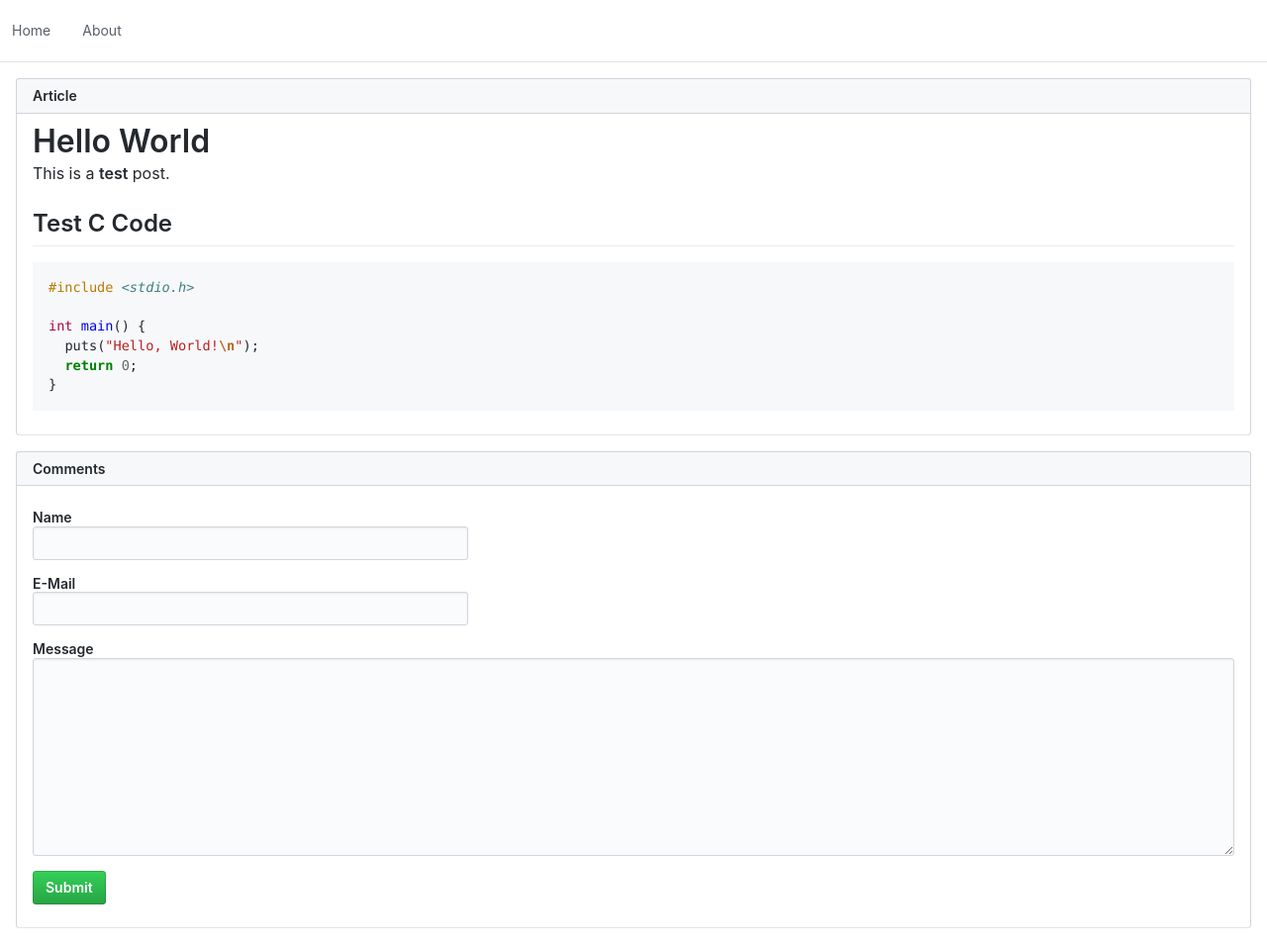
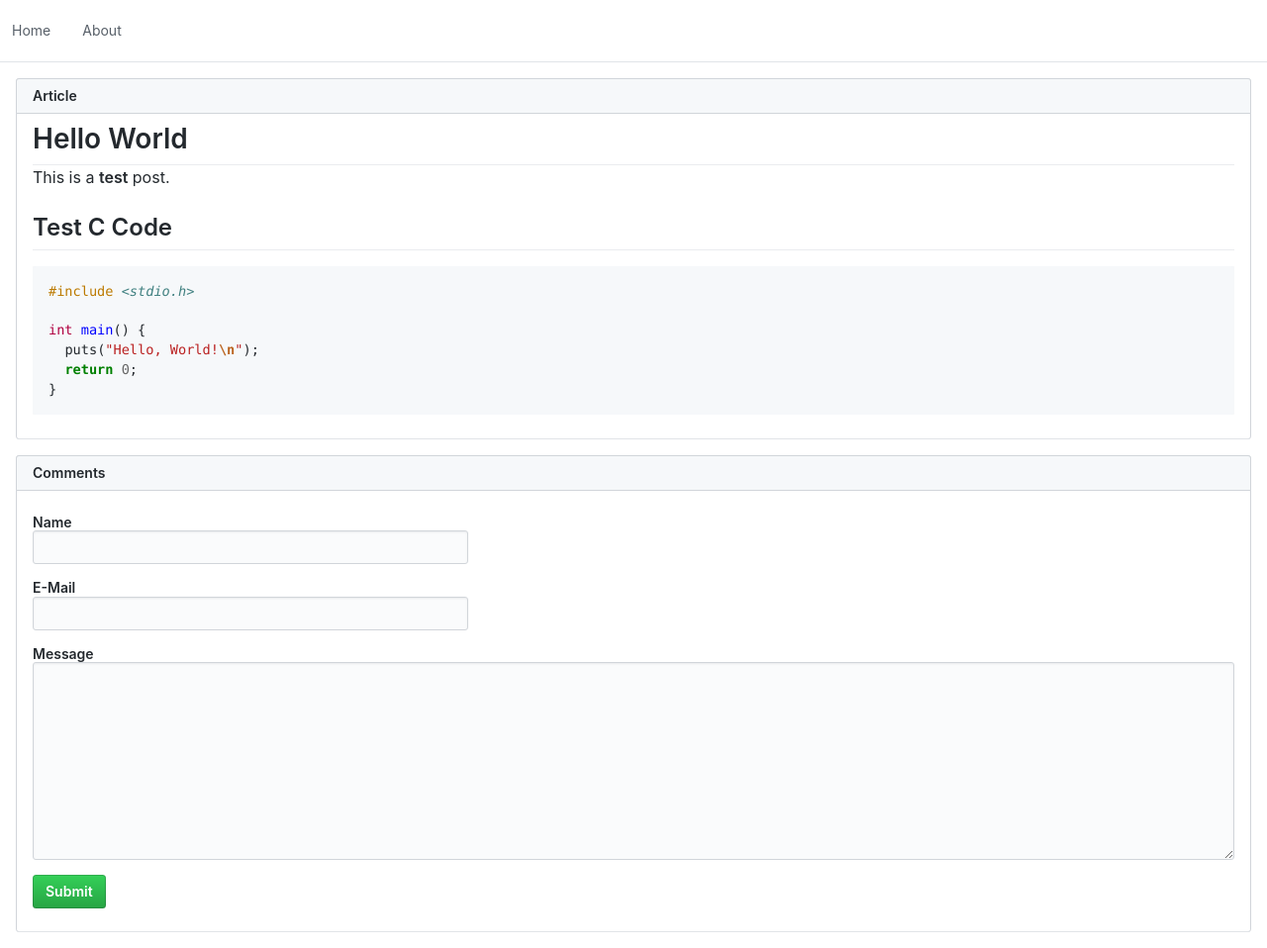
Before and after one commit to dorpga/dorpga.github.io, a Jekyll site: the page built from _posts/2017-12-12-Hello-World.md, in a window 1280 px wide. Shown: the whole page at 99% size. Built offline with Jekyll 4.4.1, drawn with Linux system fonts in a browser that asks for light colours.

Commit message:
Stop being so SASSy :)

```diff
--- a/css/master.sass
+++ b/css/master.sass
@@ -7,5 +7,11 @@
 .menu-item
 	.Counter
 		line-height: inherit
+
 .menu-heading--black
 	color: black
+
+.article-title
+	padding-bottom: 0.3em
+	font-size: 2em
+	border-bottom: 1px solid #eaecef
```
